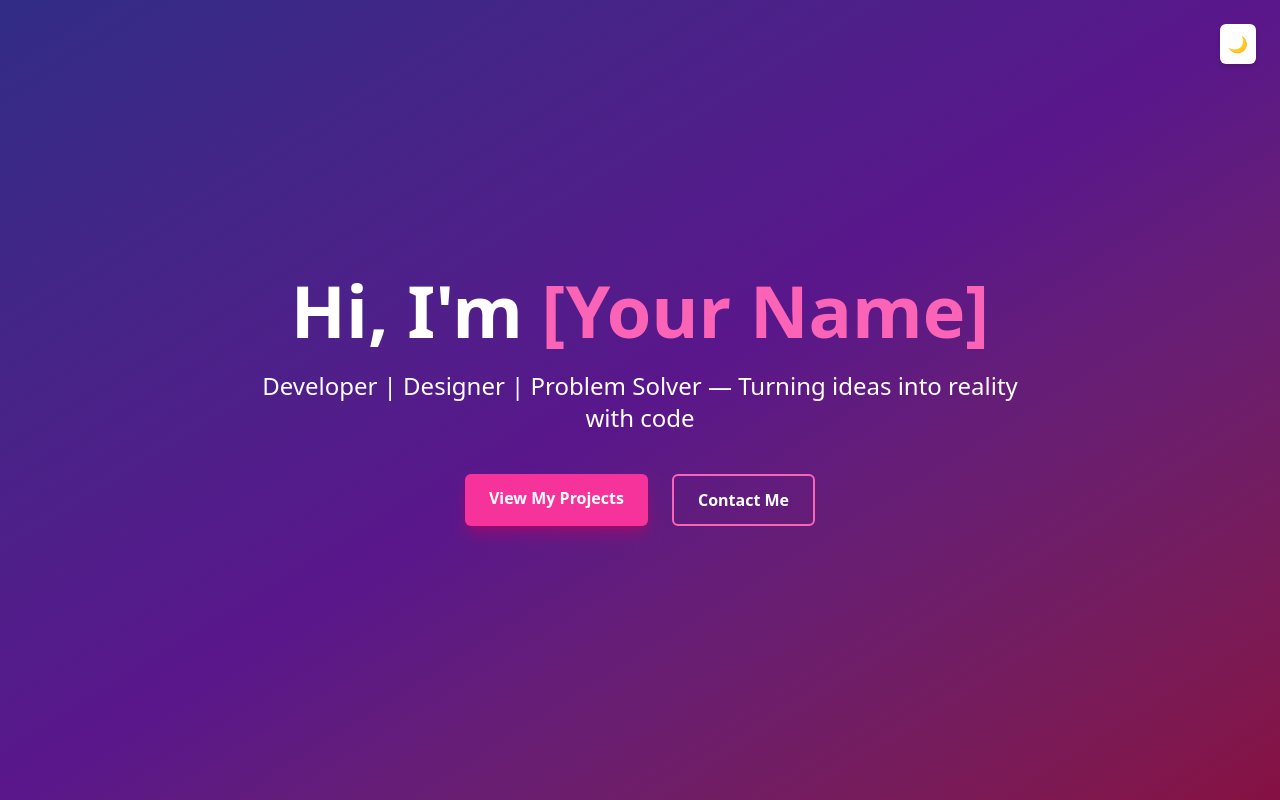
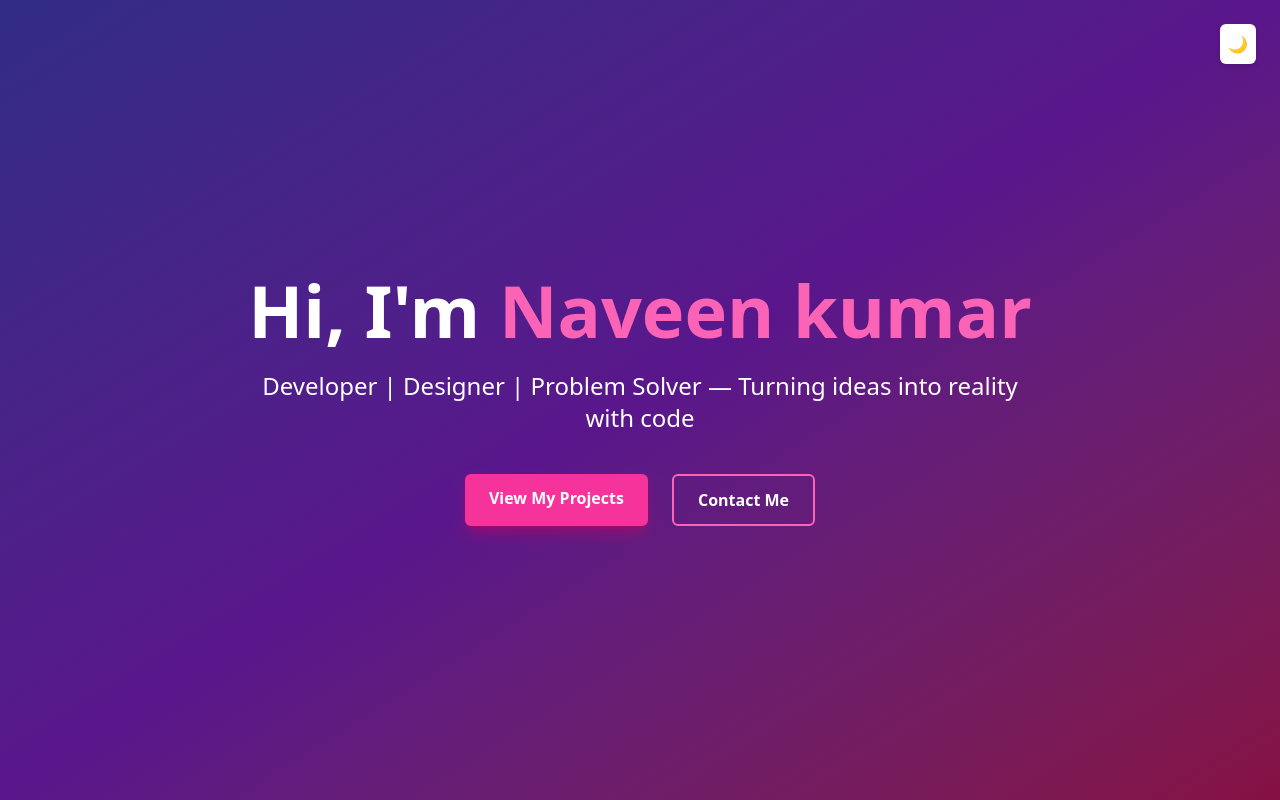
Before and after one commit to Nexorax-nk/portfolio, a Next.js app: page / in a window 1280 px wide. Shown: the top 800 px of the page. Built offline with nearby package versions, Linux system fonts and the light colour scheme.

Commit message:
minor changes made at contact and hero

```diff
--- a/app/components/Contact.tsx
+++ b/app/components/Contact.tsx
@@ -103,7 +103,7 @@
           animate={{ opacity: 1 }}
           className="max-w-lg mx-auto p-8 bg-green-100 text-green-800 rounded shadow-lg text-center font-semibold text-xl"
         >
-          Thank you for your message! I'll get back to you soon.
+          Thank you for your message! I&apos;ll get back to you soon.
         </motion.div>
       )}
     </section>
--- a/app/components/Hero.tsx
+++ b/app/components/Hero.tsx
@@ -36,7 +36,7 @@
         transition={{ duration: 0.7 }}
         className="text-5xl md:text-7xl font-extrabold mb-6 text-center max-w-4xl"
       >
-        Hi, I'm <span className="text-pink-400">[Your Name]</span>
+        Hi, I&apos;m <span className="text-pink-400">Naveen kumar</span>
       </motion.h1>
       <motion.p
         initial={{ opacity: 0, y: 30 }}
```
